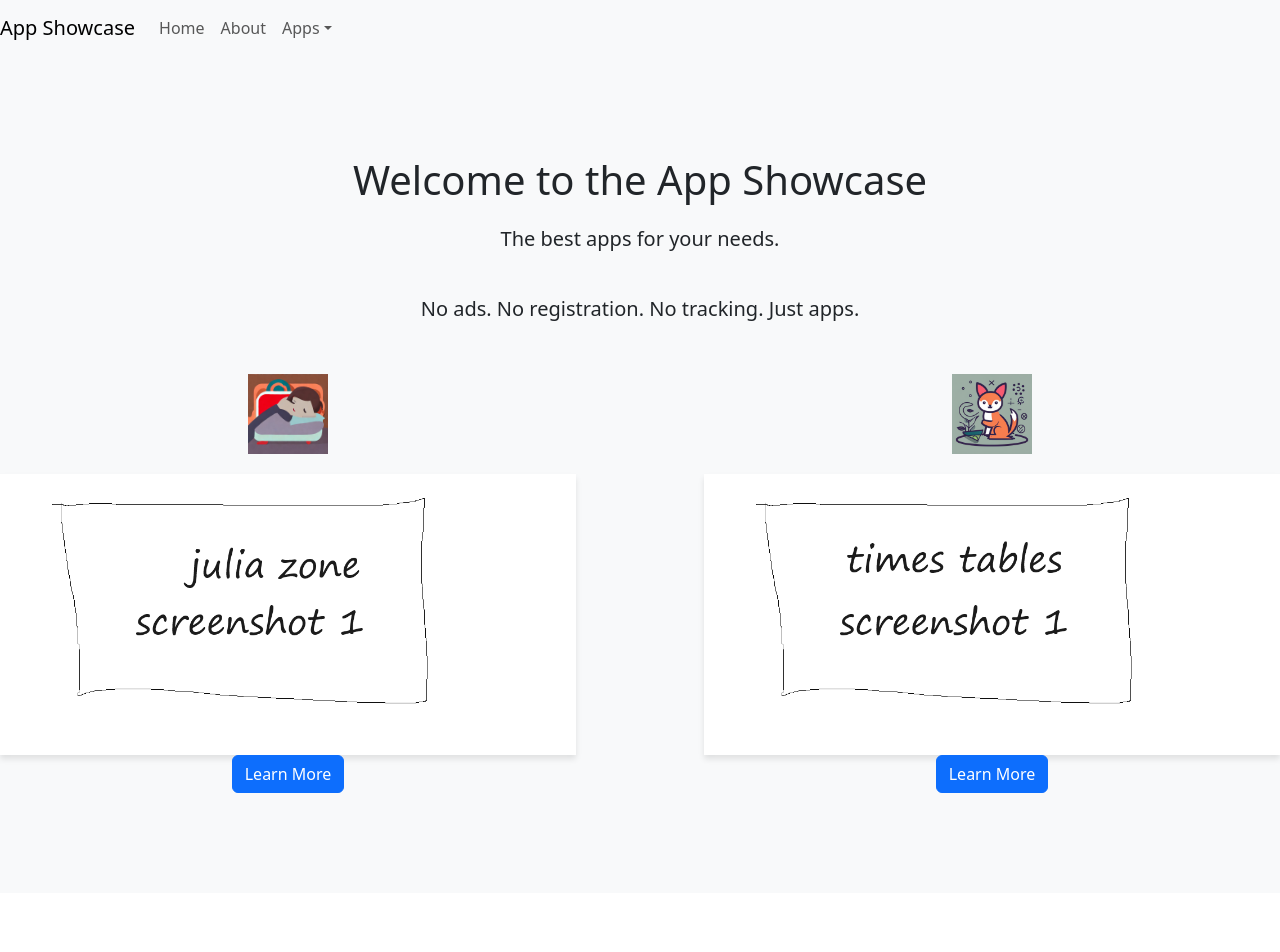
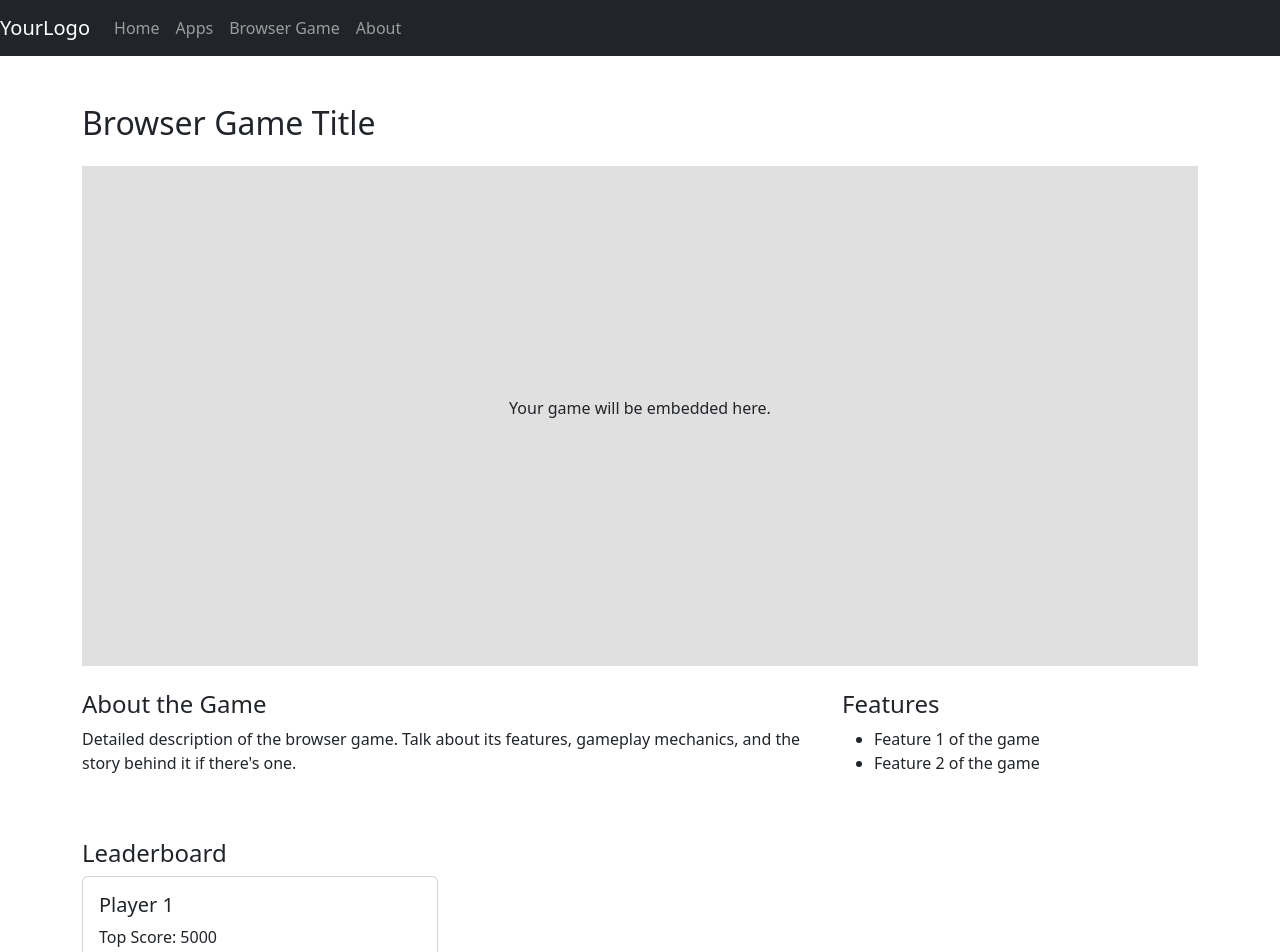
Before and after one commit to twadeclark/website1999, a React (Create React App) app: page /browser-game in a window 1280 px wide. Shown: the top 952 px of the page. Before the commit the page ends 893 px from the top, so only its background shows below. Built offline with nearby package versions, Linux system fonts and the light colour scheme.

Commit message:
added pages

```diff
--- a/src/App.js
+++ b/src/App.js
@@ -1,23 +1,24 @@
-import React, { useEffect } from 'react';
-import { BrowserRouter as Router, Route, Routes, Link } from "react-router-dom";
-import HomePage from "./pages/HomePage";
-import AboutPage from "./pages/AboutPage";
-import AppPage from "./pages/AppPage";
-import './App.css';
-import NavbarComponent from './components/NavbarComponent';
-import Hero from './components/Hero';
+import React from 'react';
+import 'bootstrap/dist/css/bootstrap.min.css';
+import { BrowserRouter as Router, Route, Routes } from 'react-router-dom';
+import HomePage from './components/HomePage';
+import AppsPage from './components/AppsPage';
+import BrowserGamePage from './components/BrowserGamePage';
+import AboutPage from './components/AboutPage';
 
 function App() {
-  useEffect(() => {
-    document.title = "Apps by Tom";
-  }, []);
-
   return (
-    <div className="App">
-      <NavbarComponent />
-      <Hero />
-      {/* Rest of your components */}
-    </div>
+    <Router>
+      <div className="App">
+        <Routes>
+          <Route path="/" element={<HomePage />} />
+          <Route path="/apps" element={<AppsPage />} />
+          <Route path="/browser-game" element={<BrowserGamePage />} />
+          <Route path="/about" element={<AboutPage />} />
+          {/* Add routes for other pages as you create them */}
+        </Routes>
+      </div>
+    </Router>
   );
 }
 
--- /dev/null
+++ b/src/components/AboutPage.js
@@ -0,0 +1,60 @@
+import React from 'react';
+import { Container, Row, Col, Card } from 'react-bootstrap';
+import CustomNavbar from './CustomNavbar';
+
+function AboutPage() {
+  return (
+    <>
+      {/* Navbar */}
+      <CustomNavbar />
+
+      {/* Main About Section */}
+      <Container className="my-5">
+        <h2 className="mb-4">About Us</h2>
+
+        <Row className="mb-4">
+          <Col md={6}>
+            <p>
+              Write a compelling story about your company or team here. Discuss your vision, your
+              journey, and the values that guide your projects.
+            </p>
+          </Col>
+          <Col md={6}>
+            <img src="path-to-your-about-image.jpg" alt="About Us" className="img-fluid" />
+          </Col>
+        </Row>
+
+        <h4 className="mb-4">Our Team</h4>
+
+        {/* Team Member 1 */}
+        <Row className="mb-4">
+          <Col md={4}>
+            <Card className="mb-4">
+              <Card.Img variant="top" src="path-to-team-member1-image.jpg" />
+              <Card.Body>
+                <Card.Title>Team Member 1</Card.Title>
+                <Card.Text>
+                  A short bio or description about this team member. Their role, expertise, and some fun facts.
+                </Card.Text>
+              </Card.Body>
+            </Card>
+          </Col>
+
+          {/* Team Member 2 */}
+          <Col md={4}>
+            {/* ...similar card structure */}
+          </Col>
+
+          {/* Team Member 3 */}
+          <Col md={4}>
+            {/* ...similar card structure */}
+          </Col>
+        </Row>
+
+        {/* Optionally, you can add other sections like Testimonials, Press Coverage, etc. */}
+      </Container>
+    </>
+  );
+}
+
+export default AboutPage;
--- /dev/null
+++ b/src/components/AppsPage.js
@@ -0,0 +1,60 @@
+import React from 'react';
+import { Navbar, Nav, Container, Button, Card, Row, Col } from 'react-bootstrap';
+import CustomNavbar from './CustomNavbar';
+
+function AppsPage() {
+  return (
+    <>
+      {/* Navbar (same as HomePage for consistency) */}
+      <CustomNavbar />
+
+      {/* Main Apps Section */}
+      <Container className="my-5">
+        <h2 className="mb-4">Our Mobile Apps</h2>
+
+        {/* First Mobile App Details */}
+        <Row className="mb-5">
+          <Col md={6}>
+            <img src="path-to-your-first-app-screenshot.jpg" alt="First App" className="img-fluid" />
+          </Col>
+          <Col md={6}>
+            <h3>First App's Name</h3>
+            <p>Detailed description for the first app.</p>
+            <ul>
+              <li>Feature 1</li>
+              <li>Feature 2</li>
+              {/* ... other features */}
+            </ul>
+            <Button variant="primary" href="#app-store-link">Download Now</Button>
+          </Col>
+        </Row>
+
+        {/* Second Mobile App Details (similar structure to the first) */}
+        <Row className="mb-5">
+          {/* ... */}
+        </Row>
+
+        {/* Testimonials */}
+        <h4>User Reviews</h4>
+        <Row>
+          <Col md={4}>
+            <Card className="mb-4">
+              <Card.Body>
+                <Card.Text>"This app is amazing! Highly recommended."</Card.Text>
+                <Card.Footer>- User 1</Card.Footer>
+              </Card.Body>
+            </Card>
+          </Col>
+          <Col md={4}>
+            {/* Another testimonial card */}
+          </Col>
+          <Col md={4}>
+            {/* Another testimonial card */}
+          </Col>
+        </Row>
+      </Container>
+    </>
+  );
+}
+
+export default AppsPage;
--- /dev/null
+++ b/src/components/BrowserGamePage.js
@@ -0,0 +1,63 @@
+import React from 'react';
+import { Container, Button, Row, Col, Card } from 'react-bootstrap';
+import CustomNavbar from './CustomNavbar';
+
+function BrowserGamePage() {
+  return (
+    <>
+      {/* Navbar */}
+      <CustomNavbar />
+
+      {/* Main Game Section */}
+      <Container className="my-5">
+        <h2 className="mb-4">Browser Game Title</h2>
+
+        {/* Game Embed or Display */}
+        <Row className="mb-4">
+          <Col>
+            {/* Placeholder for your game. You might embed an iframe, canvas, or another container here. */}
+            <div style={{ width: '100%', height: '500px', backgroundColor: '#e0e0e0', display: 'flex', justifyContent: 'center', alignItems: 'center' }}>
+              <p>Your game will be embedded here.</p>
+            </div>
+          </Col>
+        </Row>
+
+        <Row>
+          <Col md={8}>
+            <h4>About the Game</h4>
+            <p>Detailed description of the browser game. Talk about its features, gameplay mechanics, and the story behind it if there's one.</p>
+          </Col>
+          <Col md={4}>
+            <h4>Features</h4>
+            <ul>
+              <li>Feature 1 of the game</li>
+              <li>Feature 2 of the game</li>
+              {/* ... other features */}
+            </ul>
+          </Col>
+        </Row>
+
+        {/* Leaderboard or Achievements */}
+        <h4 className="mt-5">Leaderboard</h4>
+        <Row>
+          <Col md={4}>
+            <Card className="mb-4">
+              <Card.Body>
+                <Card.Title>Player 1</Card.Title>
+                <Card.Text>Top Score: 5000</Card.Text>
+              </Card.Body>
+            </Card>
+          </Col>
+          <Col md={4}>
+            {/* Another player score card */}
+          </Col>
+          <Col md={4}>
+            {/* Another player score card */}
+          </Col>
+        </Row>
+      </Container>
+    </>
+  );
+}
+
+export default BrowserGamePage;
--- /dev/null
+++ b/src/components/CustomNavbar.js
@@ -0,0 +1,19 @@
+import React from 'react';
+import { Navbar, Nav } from 'react-bootstrap';
+import { Link } from 'react-router-dom';
+
+function CustomNavbar() {
+  return (
+    <Navbar bg="dark" variant="dark">
+      <Navbar.Brand as={Link} to="/">YourLogo</Navbar.Brand>
+      <Nav className="ml-auto">
+        <Nav.Link as={Link} to="/">Home</Nav.Link>
+        <Nav.Link as={Link} to="/apps">Apps</Nav.Link>
+        <Nav.Link as={Link} to="/browser-game">Browser Game</Nav.Link>
+        <Nav.Link as={Link} to="/about">About</Nav.Link>
+      </Nav>
+    </Navbar>
+  );
+}
+
+export default CustomNavbar;
--- /dev/null
+++ b/src/components/HomePage.js
@@ -0,0 +1,50 @@
+import React from 'react';
+import { Container, Button, Card, Row, Col } from 'react-bootstrap';
+import CustomNavbar from './CustomNavbar';
+
+function HomePage() {
+  return (
+    <>
+      {/* Navbar */}
+      <CustomNavbar />
+
+      {/* Hero Section */}
+      <Container fluid className="p-5 bg-primary text-white text-center">
+        <h1>Welcome to Our Apps & Game Showcase</h1>
+        <p>Your captivating subheadline here</p>
+        <Button variant="light" href="#apps">Explore Apps</Button>
+        <Button variant="light" href="#browser-game" className="ml-3">Play Game</Button>
+      </Container>
+
+      {/* Featured Section */}
+      <Container className="my-5">
+        <Row>
+          <Col md={4}>
+            <Card>
+              <Card.Img variant="top" src="path-to-your-first-app-image.jpg" />
+              <Card.Body>
+                <Card.Title>First App</Card.Title>
+                <Card.Text>Short description for the first app.</Card.Text>
+                <Button variant="primary" href="#first-app">Learn More</Button>
+              </Card.Body>
+            </Card>
+          </Col>
+          <Col md={4}>
+            {/* Second App Card similar to the First App Card */}
+          </Col>
+          <Col md={4}>
+            {/* Browser Game Card */}
+          </Col>
+        </Row>
+      </Container>
+
+      {/* Footer */}
+      <footer className="bg-dark text-white p-4 text-center">
+        <p>Your brief about section or mission statement here.</p>
+        {/* Add social media links and other footer content */}
+      </footer>
+    </>
+  );
+}
+
+export default HomePage;
```
